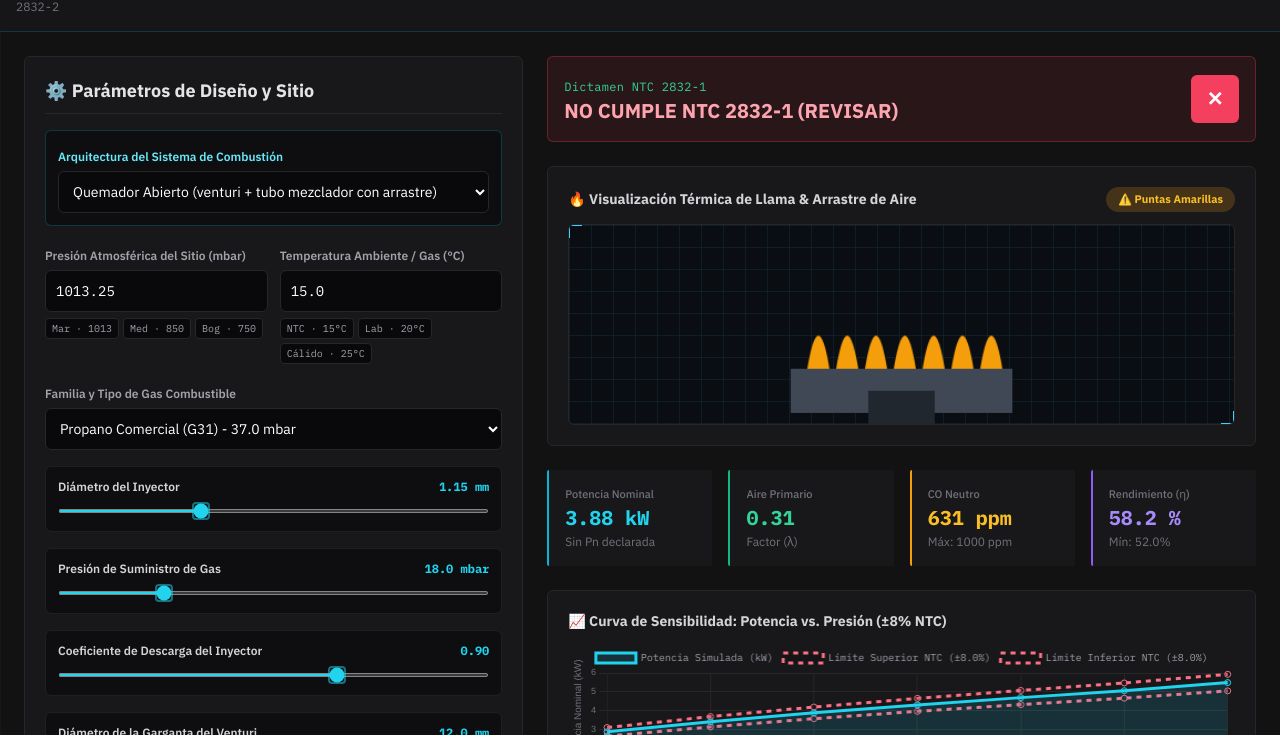
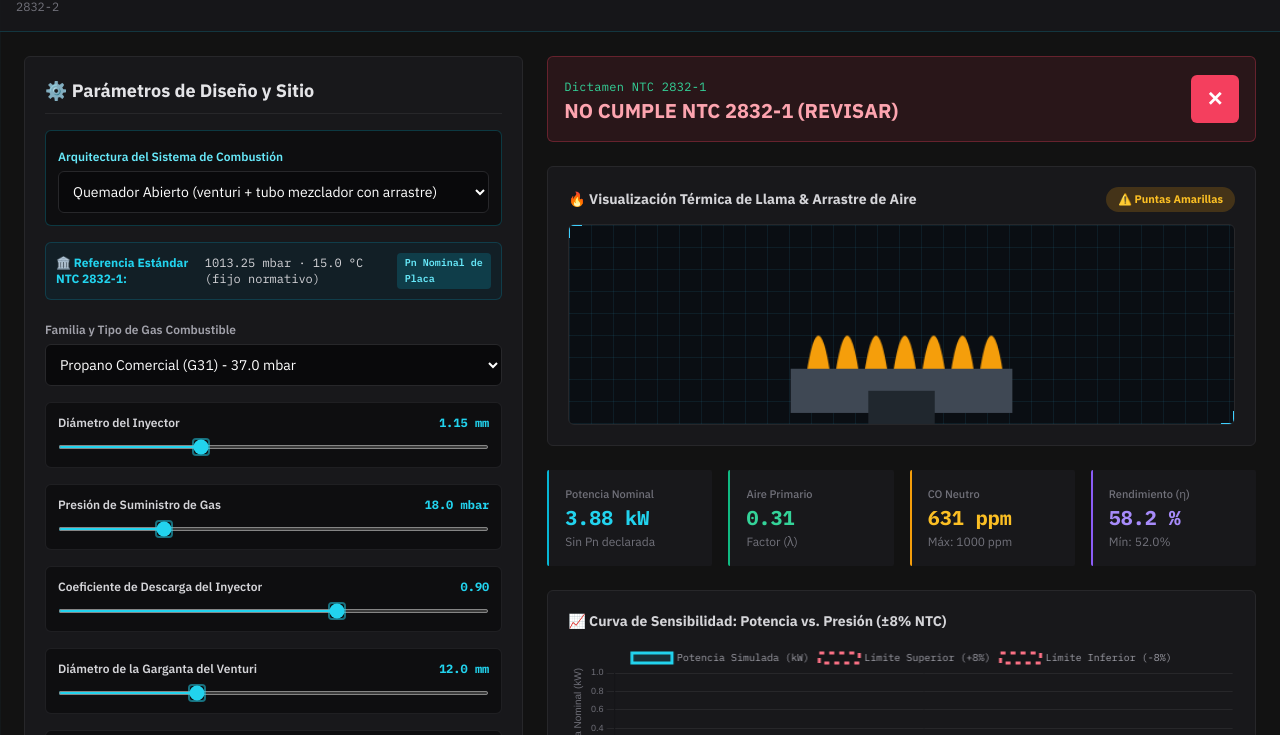
Before and after one commit to judavp256/1-COMBUSTION, a website: page frontend/index.html in a window 1280 px wide. Shown: the part 65-800 px from the top of the page. Drawn offline with nearby package versions, Linux system fonts and the light colour scheme.

Commit message:
refactor(ntc): fijar condiciones de referencia puras NTC (1013.25 mbar, 15C) y simplificar interfaz

```diff
--- a/frontend/index.html
+++ b/frontend/index.html
@@ -133,25 +133,12 @@
           </select>
         </div>
 
-        <div class="grid grid-cols-1 sm:grid-cols-2 gap-3">
-          <div>
-            <label class="text-xs font-semibold text-zinc-400">Presión Atmosférica del Sitio (mbar)</label>
-            <input type="number" id="pAtmSelect" value="1013.25" step="0.1" onchange="runSimulation()" oninput="runSimulation()" class="w-full mt-1 p-2.5 text-xs sm:text-sm bg-zinc-950 border border-zinc-800 rounded-md text-white font-mono">
-            <div class="flex flex-wrap gap-1 mt-1.5">
-              <button type="button" onclick="setPAtm(1013.25)" class="px-1.5 py-0.5 text-[10px] font-mono rounded bg-zinc-950 border border-zinc-800 text-zinc-400 hover:text-cyan-400 hover:border-cyan-500/40">Mar · 1013</button>
-              <button type="button" onclick="setPAtm(850.0)" class="px-1.5 py-0.5 text-[10px] font-mono rounded bg-zinc-950 border border-zinc-800 text-zinc-400 hover:text-cyan-400 hover:border-cyan-500/40">Med · 850</button>
-              <button type="button" onclick="setPAtm(750.0)" class="px-1.5 py-0.5 text-[10px] font-mono rounded bg-zinc-950 border border-zinc-800 text-zinc-400 hover:text-cyan-400 hover:border-cyan-500/40">Bog · 750</button>
-            </div>
-          </div>
-          <div>
-            <label class="text-xs font-semibold text-zinc-400">Temperatura Ambiente / Gas (°C)</label>
-            <input type="number" id="tSiteSelect" value="15.0" step="0.5" onchange="runSimulation()" oninput="runSimulation()" class="w-full mt-1 p-2.5 text-xs sm:text-sm bg-zinc-950 border border-zinc-800 rounded-md text-white font-mono">
-            <div class="flex flex-wrap gap-1 mt-1.5">
-              <button type="button" onclick="setTSite(15.0)" class="px-1.5 py-0.5 text-[10px] font-mono rounded bg-zinc-950 border border-zinc-800 text-zinc-400 hover:text-cyan-400 hover:border-cyan-500/40">NTC · 15°C</button>
-              <button type="button" onclick="setTSite(20.0)" class="px-1.5 py-0.5 text-[10px] font-mono rounded bg-zinc-950 border border-zinc-800 text-zinc-400 hover:text-cyan-400 hover:border-cyan-500/40">Lab · 20°C</button>
-              <button type="button" onclick="setTSite(25.0)" class="px-1.5 py-0.5 text-[10px] font-mono rounded bg-zinc-950 border border-zinc-800 text-zinc-400 hover:text-cyan-400 hover:border-cyan-500/40">Cálido · 25°C</button>
-            </div>
-          </div>
+        <div class="p-2.5 rounded-md bg-cyan-950/30 border border-cyan-500/20 flex items-center justify-between text-xs">
+          <div class="flex items-center gap-2">
+            <span class="text-cyan-400 font-bold">🏛️ Referencia Estándar NTC 2832-1:</span>
+            <span class="text-zinc-300 font-mono">1013.25 mbar · 15.0 °C (fijo normativo)</span>
+          </div>
+          <span class="text-[10px] px-2 py-0.5 rounded bg-cyan-500/20 text-cyan-300 font-semibold font-mono">Pn Nominal de Placa</span>
         </div>
 
         <div>
@@ -1003,9 +990,9 @@
       const aPorts = parseFloat(document.getElementById('aPorts').value);
       const hPot = parseFloat(document.getElementById('hPot').value);
       const pDecl = parseFloat(document.getElementById('declaredPower').value);
-      const pAtm = parseFloat(document.getElementById('pAtmSelect').value);
-      const tSiteEl = document.getElementById('tSiteSelect');
-      const tSiteC = tSiteEl ? parseFloat(tSiteEl.value) : 15.0;
+      // Condiciones Estándar fijas NTC 2832-1 (15.0 °C, 1013.25 mbar):
+      const P_STD_MBAR = 1013.25;
+      const T_STD_C = 15.0;
 
       document.getElementById('valInj').innerText = dInj.toFixed(2) + " mm";
       document.getElementById('valPres').innerText = pSup.toFixed(1) + " mbar";
@@ -1020,7 +1007,7 @@
       const areaInj = (Math.PI / 4.0) * Math.pow(dInj / 1000.0, 2);
       // Ecuación 13 y 14 GASURE / NTC 2832-1 (Caudal estándar normalizado a 15°C y 1013.25 mbar):
       const vIdealRef = Math.sqrt((2.0 * pSup * 100.0) / (1.225 * gas.dr));
-      const ntcFactor = ntcCorrectionFactor(pAtm, pSup, tSiteC);
+      const ntcFactor = ntcCorrectionFactor(P_STD_MBAR, pSup, T_STD_C);
       const qStdM3H = areaInj * cd * vIdealRef * ntcFactor * 3600.0;
       const powerKw = qStdM3H * gas.pcs * powerCorrectionFactor;
 
@@ -1127,14 +1114,14 @@
       const powers = [];
       const upper = [];
       const lower = [];
-      const tSiteEl = document.getElementById('tSiteSelect');
-      const tSiteC = tSiteEl ? parseFloat(tSiteEl.value) : 15.0;
+      const P_STD_MBAR = 1013.25;
+      const T_STD_C = 15.0;
       const tol = getNtcPowerTolerance(pDecl, dInj);
 
       pressures.forEach(p => {
         const areaInj = (Math.PI / 4.0) * Math.pow(dInj / 1000.0, 2);
         const vIdealRef = Math.sqrt((2.0 * p * 100.0) / (1.225 * gas.dr));
-        const ntcFactor = ntcCorrectionFactor(pAtm, p, tSiteC);
+        const ntcFactor = ntcCorrectionFactor(P_STD_MBAR, p, T_STD_C);
         const qStdM3H = areaInj * cd * vIdealRef * ntcFactor * 3600.0;
         const pKw = qStdM3H * gas.pcs * powerCorrectionFactor;
         powers.push(pKw.toFixed(2));
@@ -1166,9 +1153,8 @@
       const aPorts = parseFloat(document.getElementById('aPorts').value);
       const hPot = parseFloat(document.getElementById('hPot').value);
       const pDecl = parseFloat(document.getElementById('declaredPower').value);
-      const pAtm = parseFloat(document.getElementById('pAtmSelect').value);
-      const tSiteEl = document.getElementById('tSiteSelect');
-      const tSiteC = tSiteEl ? parseFloat(tSiteEl.value) : 15.0;
+      const P_STD_MBAR = 1013.25;
+      const T_STD_C = 15.0;
 
       const gas = GASES[gasKey];
       const steps = 25;
@@ -1194,7 +1180,7 @@
 
           const areaInj = (Math.PI / 4.0) * Math.pow(dInj / 1000.0, 2);
           const vIdealRef = Math.sqrt((2.0 * pSup * 100.0) / (1.225 * gas.dr));
-          const ntcFactor = ntcCorrectionFactor(pAtm, pSup, tSiteC);
+          const ntcFactor = ntcCorrectionFactor(P_STD_MBAR, pSup, T_STD_C);
           const qStdM3H = areaInj * cd * vIdealRef * ntcFactor * 3600.0;
           const powerKw = qStdM3H * gas.pcs * powerCorrectionFactor;
 
@@ -1391,13 +1377,13 @@
       const qAirRaw = parseFloat(document.getElementById('airQ').value);
       const pAir = parseFloat(document.getElementById('airP').value);
       const pGas = parseFloat(document.getElementById('gasP').value);
-      const pAtm = parseFloat(document.getElementById('pAtmSelect').value);
+      const P_STD_MBAR = 1013.25;
       const gasKey = document.getElementById('airGasTarget').value === "G20" ? "G20_GAS_NATURAL" : "G31_PROPANO";
       const gas = GASES[gasKey];
       const mode = document.getElementById('airCalcMode').value;
       const altCorrected = document.getElementById('airAltCorrected').checked;
 
-      if (isNaN(qAirRaw) || isNaN(pAir) || isNaN(pGas) || isNaN(pAtm) || pAir <= 0 || pGas <= 0) {
+      if (isNaN(qAirRaw) || isNaN(pAir) || isNaN(pGas) || pAir <= 0 || pGas <= 0) {
         document.getElementById('airQ15').innerText = "—";
         document.getElementById('airQAirSistema').innerText = "—";
         document.getElementById('airQGas').innerText = "—";
@@ -1416,8 +1402,8 @@
       document.getElementById('airQ15').innerText = qAir15.toFixed(1) + " L/h";
 
       // 2. Factores de corrección NTC a condiciones estándar (15°C, 1013.25 mbar)
-      const airSideFactor = altCorrected ? 1.0 : ntcCorrectionFactor(pAtm, pAir, refTempC);
-      const gasSideFactor = ntcCorrectionFactor(pAtm, pGas, refTempC);
+      const airSideFactor = altCorrected ? 1.0 : ntcCorrectionFactor(P_STD_MBAR, pAir, refTempC);
+      const gasSideFactor = ntcCorrectionFactor(P_STD_MBAR, pGas, refTempC);
 
       // 3. Caudal de aire a la presión nominal del producto montado (normalizado NTC):
       const qAirSistemaEst = qAir15 * Math.sqrt(pGas / pAir) * (gasSideFactor / airSideFactor);
@@ -1561,17 +1547,6 @@
       document.getElementById('burnerType').value = 'cerrado';
       onBurnerTypeChange();
       switchTab('sim');
-    }
-
-    function setPAtm(val) {
-      document.getElementById('pAtmSelect').value = val;
-      runSimulation();
-    }
-
-    function setTSite(val) {
-      const el = document.getElementById('tSiteSelect');
-      if (el) el.value = val;
-      runSimulation();
     }
 
     function updatePcfDisplay() {
@@ -1811,11 +1786,8 @@
       const archLabel = burnerType === 'cerrado'
         ? 'Cerrado (inyector integrado en difusor, línea hermética)'
         : 'Abierto (venturi con tubo mezclador y arrastre de aire)';
-      const pAtmVal = document.getElementById('pAtmSelect').value;
-      const tSiteEl = document.getElementById('tSiteSelect');
-      const tSiteVal = tSiteEl ? tSiteEl.value : '15.0';
       document.getElementById('repBurnerType').innerText = archLabel;
-      document.getElementById('repSiteCond').innerText = pAtmVal + " mbar / " + tSiteVal + " °C";
+      document.getElementById('repSiteCond').innerText = "1013.25 mbar / 15.0 °C (Estándar NTC 2832-1)";
       const pDeclVal = parseFloat(document.getElementById('declaredPower').value);
       const dInjVal = parseFloat(document.getElementById('dInj').value);
       const tolObj = getNtcPowerTolerance(pDeclVal, dInjVal);
```
Also changed, not shown: index.html (+21 -49 lines).
